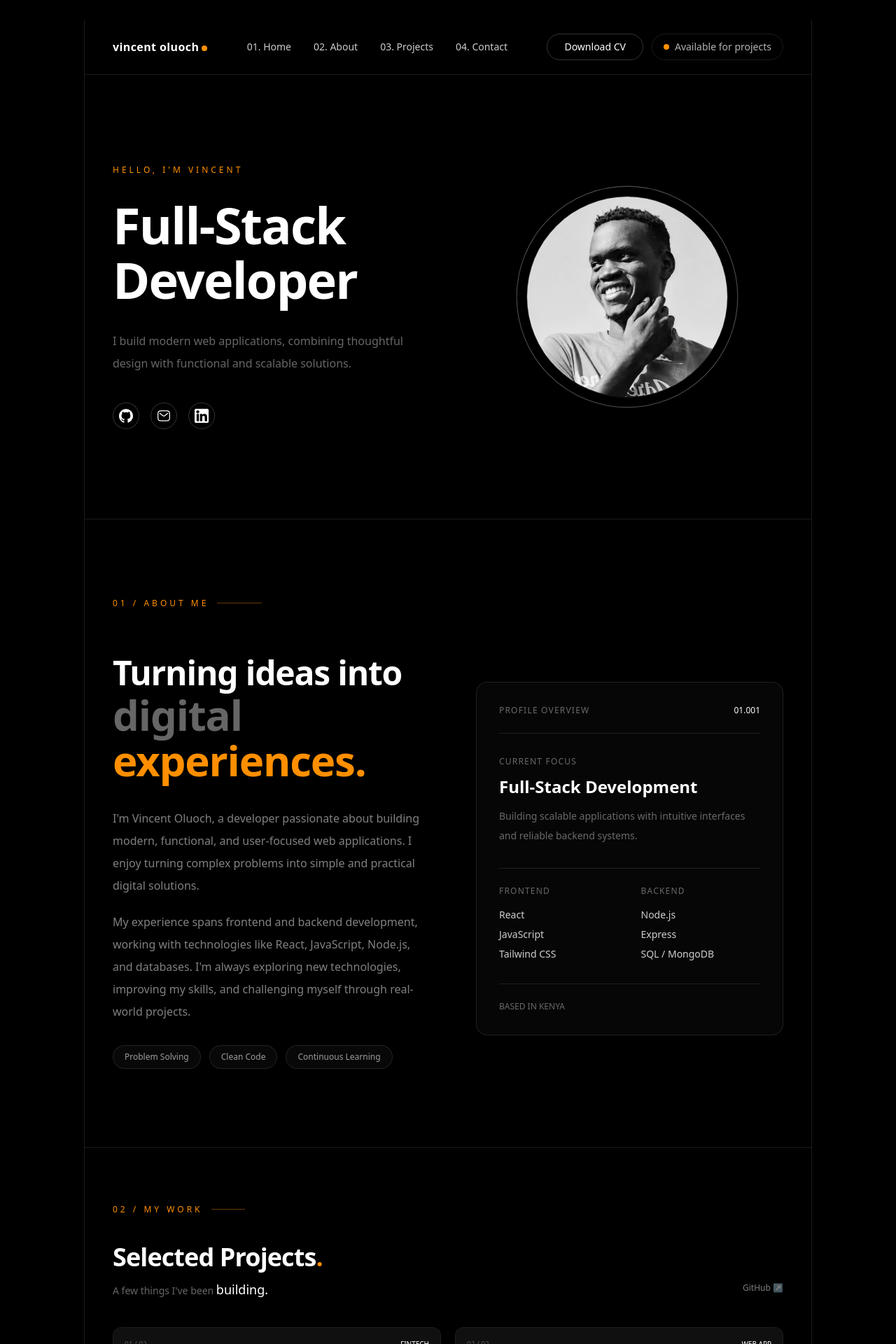
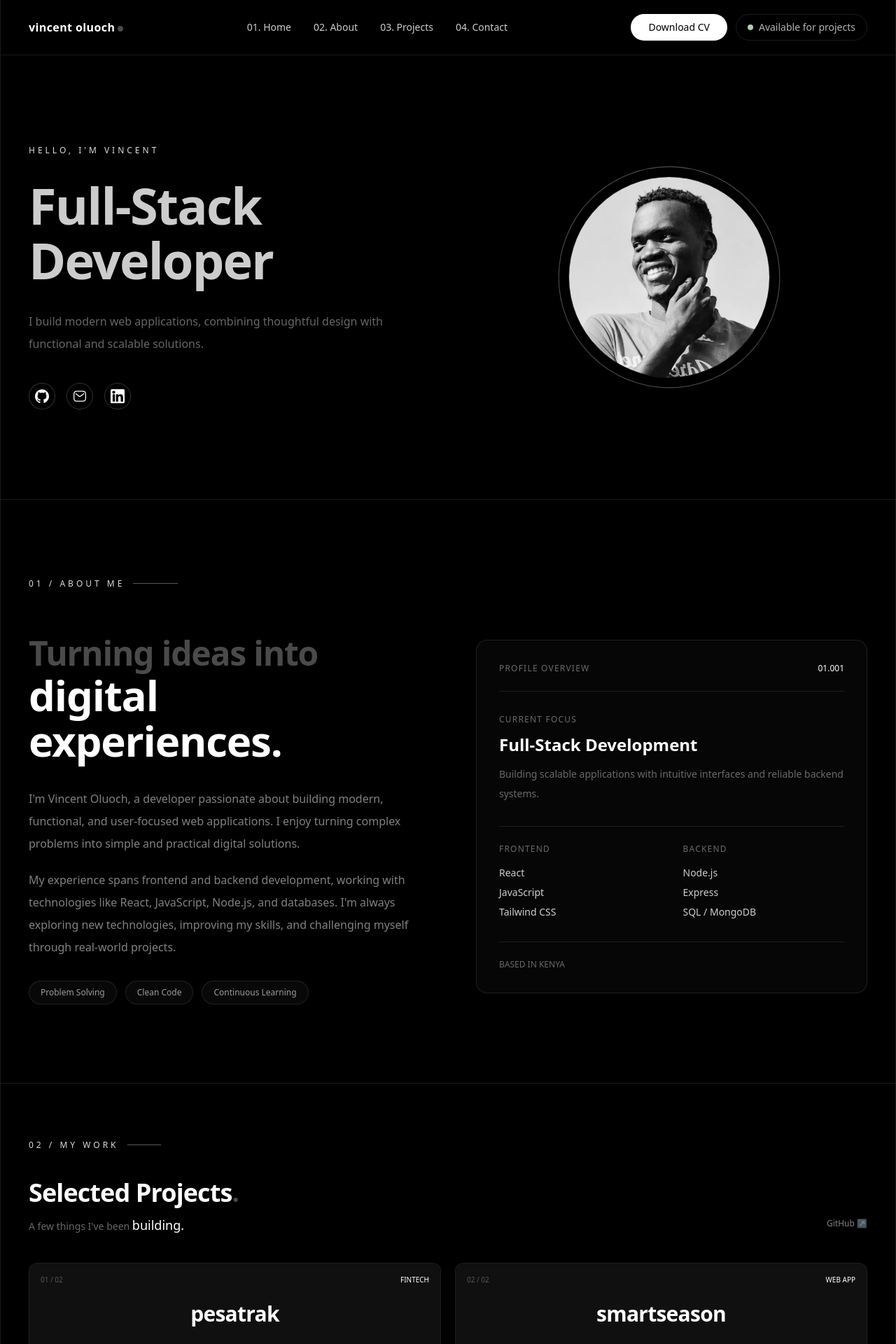
Before and after one commit to oluochvn/p20, a React (Vite) app: page / in a window 1280 px wide. Shown: the top 1920 px of the page at 70% size. Built offline with nearby package versions, Linux system fonts and the light colour scheme; some icons are missing; a web font is replaced by a local one.

Commit message:
full gray

```diff
--- a/src/App.tsx
+++ b/src/App.tsx
@@ -6,29 +6,29 @@ function App() {
   const close = () => setOpen(false);
 
   return (
-    <div className="bg-black min-h-screen text-white px-0 pt-0 pb-0 sm:px-6 sm:pt-5 sm:pb-5 md:px-12 lg:px-30 lg:pt-7 lg:pb-6">
-      <div className="sm:border-l sm:border-r border-white/10 min-h-screen overflow-x-clip">
+    <div className="bg-black min-h-screen text-white px-0 pt-0 pb-0">
+      <div className="min-h-screen border-x border-white/10 overflow-x-clip">
 
         <nav className="sticky top-0 z-50 border-b border-white/10 bg-black/80 backdrop-blur-md">
           <div className="flex justify-between items-center px-5 sm:px-10 py-4 md:py-5">
             <h1 className="font-bold text-white tracking-wide">
               vincent oluoch
-              <span className="inline-block w-2 h-2 rounded-full bg-[#FF8F00] ml-1"></span>
+              <span className="inline-block w-2 h-2 rounded-full bg-[#4A4A4A] ml-1"></span>
             </h1>
 
             <ul className="hidden md:flex gap-8 text-sm text-white/80">
-              <li><a href="#home" className="hover:text-[#FF8F00] transition-colors">01. Home</a></li>
-              <li><a href="#about" className="hover:text-[#FF8F00] transition-colors">02. About</a></li>
-              <li><a href="#projects" className="hover:text-[#FF8F00] transition-colors">03. Projects</a></li>
-              <li><a href="#contact" className="hover:text-[#FF8F00] transition-colors">04. Contact</a></li>
+              <li><a href="#home" className="hover:text-[#FF8F04A4A4A] transition-colors">01. Home</a></li>
+              <li><a href="#about" className="hover:text-[#4A4A4A] transition-colors">02. About</a></li>
+              <li><a href="#projects" className="hover:text-[[#4A4A4A]] transition-colors">03. Projects</a></li>
+              <li><a href="#contact" className="hover:text-[#[#4A4A4A]] transition-colors">04. Contact</a></li>
             </ul>
 
             <div className="hidden lg:flex items-center gap-3">
-              <a href="/cv.pdf" download className="border border-white/20 text-white px-6 py-2 text-sm rounded-full hover:border-[#FF8F00] hover:text-[#FF8F00] transition">
+              <a href="/cv.pdf" download className="border  bg-white border-white/20 text-black px-6 py-2 text-sm rounded-full hover:bg-white/75 hover:border-[#4A4A4A] hover:text-[#FF8F04A4A4A] transition">
                 Download CV
               </a>
               <div className="flex items-center gap-2 border border-white/10 px-4 py-2 rounded-full text-sm text-white/70">
-                <span className="w-2 h-2 rounded-full bg-[#FF8F00]"></span>
+                <span className="w-2 h-2 rounded-full bg-[#B1CCB1]"></span>
                 Available for projects
               </div>
             </div>
@@ -48,17 +48,17 @@ function App() {
           <div id="mobile-menu" className={`md:hidden grid transition-all duration-300 ${open ? "grid-rows-[1fr] border-t border-white/10" : "grid-rows-[0fr]"}`}>
             <div className="overflow-hidden">
               <ul className="px-5 sm:px-10 py-3 text-base text-white/80">
-                <li className="border-b border-white/5"><a href="#home" onClick={close} className="block py-3.5 hover:text-[#FF8F00] transition-colors">01. Home</a></li>
-                <li className="border-b border-white/5"><a href="#about" onClick={close} className="block py-3.5 hover:text-[#FF8F00] transition-colors">02. About</a></li>
-                <li className="border-b border-white/5"><a href="#projects" onClick={close} className="block py-3.5 hover:text-[#FF8F00] transition-colors">03. Projects</a></li>
-                <li><a href="#contact" onClick={close} className="block py-3.5 hover:text-[#FF8F00] transition-colors">04. Contact</a></li>
+                <li className="border-b border-white/5"><a href="#home" onClick={close} className="block py-3.5 hover:text-[#4A4A4A] transition-colors">01. Home</a></li>
+                <li className="border-b border-white/5"><a href="#about" onClick={close} className="block py-3.5 hover:text-[#4A4A4A] transition-colors">02. About</a></li>
+                <li className="border-b border-white/5"><a href="#projects" onClick={close} className="block py-3.5 hover:text-[#4A4A4A] transition-colors">03. Projects</a></li>
+                <li><a href="#contact" onClick={close} className="block py-3.5 hover:text-[#4A4A4A] transition-colors">04. Contact</a></li>
               </ul>
               <div className="px-5 sm:px-10 pb-6 flex flex-wrap items-center gap-3">
-                <a href="/cv.pdf" download onClick={close} className="border border-white/20 text-white px-5 py-2.5 text-sm rounded-full hover:border-[#FF8F00] hover:text-[#FF8F00] transition">
+                <a href="/cv.pdf" download onClick={close} className="border border-white/20 text-white px-5 py-2.5 text-sm rounded-full hover:border-[#4A4A4A] hover:text-[#4A4A4A] transition">
                   Download CV
                 </a>
                 <div className="flex items-center gap-2 border border-white/10 px-4 py-2.5 rounded-full text-sm text-white/70">
-                  <span className="w-2 h-2 rounded-full bg-[#FF8F00]"></span>
+                  <span className="w-2 h-2 rounded-full bg-[#4A4A4A]"></span>
                   Available for projects
                 </div>
               </div>
@@ -68,28 +68,26 @@ function App() {
 
         <section id="home" className="scroll-mt-24 max-w-7xl mx-auto px-5 sm:px-10 pt-12 pb-16 md:py-32 flex flex-col-reverse md:flex-row items-center justify-between gap-10 md:gap-16">
           <div className="flex-1 w-full">
-            <p className="text-[#FF8F00] tracking-[3px] md:tracking-[4px] text-xs mb-6 md:mb-8">
+            <p className="text-[#DBDBDB] tracking-[3px] md:tracking-[4px] text-xs mb-6 md:mb-8">
               HELLO, I'M VINCENT
             </p>
 
-            <h1 className="text-[2.75rem] sm:text-6xl md:text-7xl font-semibold leading-[1.08] tracking-tight">
+            <h1 className="text-[2.75rem] text-white/80 sm:text-6xl md:text-7xl font-semibold leading-[1.08] tracking-tight">
               Full-Stack
               <br />
               Developer
             </h1>
-
-
 
             <p className="text-white/40 mt-6 md:mt-8 text-[15px] md:text-base max-w-lg leading-7 md:leading-8">
               I build modern web applications, combining thoughtful design with functional and scalable solutions.
             </p>
 
             <div className="flex items-center gap-4 mt-8 md:mt-10">
-              <a href="https://github.com/oluochvn" target="_blank" rel="noopener noreferrer" aria-label="GitHub" className="border border-white/20 p-2.5 md:p-2 bg-black hover:border-white/40  rounded-full">
+              <a href="https://github.com/oluochvn" target="_blank" rel="noopener noreferrer" aria-label="GitHub" className="border border-white/20 p-2.5 md:p-2 bg-black hover:border-white/40 rounded-full">
                 <img src="/github.svg" alt="GitHub" className="w-5 h-5 invert" />
               </a>
 
-              <a href="mailto:theevinceke@gmail.com" aria-label="Email" className="border border-white/20 p-2.5 md:p-2 rounded-full hover:border-white/40  transition">
+              <a href="mailto:theevinceke@gmail.com" aria-label="Email" className="border border-white/20 p-2.5 md:p-2 rounded-full hover:border-white/40 transition">
                 <img src="/email.svg" alt="Email" className="w-5 h-5 invert" />
               </a>
 
@@ -109,17 +107,17 @@ function App() {
 
         <section id="about" className="scroll-mt-24 max-w-7xl mx-auto px-5 sm:px-10 py-16 md:py-28 border-t border-white/10">
           <div className="flex items-center gap-3 mb-10 md:mb-14">
-            <span className="text-[#FF8F00] text-xs tracking-[3px] md:tracking-[4px]">01 / ABOUT ME</span>
-            <div className="h-px w-12 md:w-16 bg-[#FF8F00]/40"></div>
+            <span className="text-[#DBDBDB] text-xs tracking-[3px] md:tracking-[4px]">01 / ABOUT ME</span>
+            <div className="h-px w-12 md:w-16 bg-[#DBDBDB]/40"></div>
           </div>
 
           <div className="grid grid-cols-1 md:grid-cols-2 gap-12 lg:gap-20 items-center">
             <div>
-              <h2 className="text-[2rem] sm:text-4xl md:text-5xl font-semibold tracking-tight leading-tight">
+              <h2 className="text-[2rem] sm:text-4xl text-[#4A4A4A] md:text-5xl font-semibold tracking-tight leading-tight">
                 Turning ideas into
-                <span className="text-white/40 font-playful text-5xl sm:text-6xl"> digital</span>
+                <span className="text-white font-playful text-5xl sm:text-6xl"> digital</span>
                 <br />
-                <span className="text-[#FF8F00] font-playful text-5xl sm:text-6xl">experiences.</span>
+                <span className="text-white font-playful text-5xl sm:text-6xl">experiences.</span>
               </h2>
 
               <p className="text-white/50 text-[15px] md:text-base leading-7 md:leading-8 mt-6 md:mt-8 max-w-xl">
@@ -137,7 +135,7 @@ function App() {
 
               <div className="flex flex-wrap gap-2.5 md:gap-3 mt-7 md:mt-8">
                 {["Problem Solving", "Clean Code", "Continuous Learning"].map((item) => (
-                  <span key={item} className="border border-white/10 bg-white/[0.03] px-4 py-2 rounded-full text-xs text-white/60 hover:border-[#FF8F00]/50 hover:text-[#FF8F00] transition">
+                  <span key={item} className="border border-white/10 bg-white/[0.03] px-4 py-2 rounded-full text-xs text-white/60 hover:border-[#4A4A4A]/50 hover:text-[#4A4A4A] transition">
                     {item}
                   </span>
                 ))}
@@ -148,7 +146,7 @@ function App() {
               <div className="relative border border-white/10 bg-white/[0.025] rounded-2xl p-6 sm:p-8">
                 <div className="flex justify-between items-center border-b border-white/10 pb-5 md:pb-6">
                   <span className="text-xs tracking-widest text-white/40">PROFILE OVERVIEW</span>
-                  <span className=" text-xs">01.001</span>
+                  <span className="text-xs">01.001</span>
                 </div>
 
                 <div className="py-6 md:py-8">
@@ -190,21 +188,21 @@ function App() {
 
         <section id="projects" className="scroll-mt-24 max-w-7xl mx-auto px-5 sm:px-10 py-16 md:py-20 border-t border-white/10">
           <div className="flex items-center gap-3 mb-8 md:mb-10">
-            <span className="text-[#FF8F00] text-xs tracking-[3px] md:tracking-[4px]">02 / MY WORK</span>
-            <div className="h-px w-12 bg-[#FF8F00]/40"></div>
+            <span className="text-[#DBDBDB] text-xs tracking-[3px] md:tracking-[4px]">02 / MY WORK</span>
+            <div className="h-px w-12 bg-[#DBDBDB]/40"></div>
           </div>
 
           <div className="flex justify-between items-end gap-4 mb-8 md:mb-10">
             <div>
               <h2 className="text-[1.75rem] sm:text-3xl md:text-4xl font-semibold tracking-tight">
-                Selected Projects<span className="text-[#FF8F00]">.</span>
+                Selected Projects<span className="text-[#4A4A4A]">.</span>
               </h2>
               <p className="text-white/40 text-sm mt-3">
                 A few things I've been <span className="font-playful text-white text-lg">building.</span>
               </p>
             </div>
 
-            <a href="https://github.com/oluochvn" target="_blank" rel="noopener noreferrer" className="shrink-0 py-2 text-xs text-white/50 hover:text-[#FF8F00] transition">
+            <a href="https://github.com/oluochvn" target="_blank" rel="noopener noreferrer" className="shrink-0 py-2 text-xs text-white/50 hover:text-[#4A4A4A] transition">
               GitHub ↗
             </a>
           </div>
@@ -212,11 +210,9 @@ function App() {
           <div className="grid grid-cols-1 md:grid-cols-2 gap-4 md:gap-5">
             <div className="group border border-white/10 bg-white/[0.02] rounded-xl overflow-hidden hover:border-white/20 transition">
               <div className="relative h-32 md:h-36 bg-[#101010] flex items-center justify-center">
-                <p className="text-[1.65rem] md:text-3xl font-bold tracking-tight">
-                  pesatrak
-                </p>
+                <p className="text-[1.65rem] md:text-3xl font-bold tracking-tight">pesatrak</p>
                 <span className="absolute top-4 left-4 text-[10px] text-white/30">01 / 02</span>
-                <span className="absolute top-4 right-4 text-[10px] ">FINTECH</span>
+                <span className="absolute top-4 right-4 text-[10px]">FINTECH</span>
               </div>
 
               <div className="p-5">
@@ -241,11 +237,9 @@ function App() {
 
             <div className="group border border-white/10 bg-white/[0.02] rounded-xl overflow-hidden hover:border-white/20 transition">
               <div className="relative h-32 md:h-36 bg-[#101010] flex items-center justify-center">
-                <p className="text-[1.65rem] md:text-3xl font-bold tracking-tight">
-                  smartseason
-                </p>
+                <p className="text-[1.65rem] md:text-3xl font-bold tracking-tight">smartseason</p>
                 <span className="absolute top-4 left-4 text-[10px] text-white/30">02 / 02</span>
-                <span className="absolute top-4 right-4 text-[10px] ">WEB APP</span>
+                <span className="absolute top-4 right-4 text-[10px]">WEB APP</span>
               </div>
 
               <div className="p-5">
@@ -272,8 +266,8 @@ function App() {
 
         <section id="contact" className="scroll-mt-24 max-w-7xl mx-auto px-5 sm:px-10 py-16 md:py-28 border-t border-white/10">
           <div className="flex items-center gap-3 mb-10 md:mb-14">
-            <span className="text-[#FF8F00] text-xs tracking-[3px] md:tracking-[4px]">03 / GET IN TOUCH</span>
-            <div className="h-px w-12 md:w-16 bg-[#FF8F00]/40"></div>
+            <span className="text-[#DBDBDB] text-xs tracking-[3px] md:tracking-[4px]">03 / GET IN TOUCH</span>
+            <div className="h-px w-12 md:w-16 bg-[#DBDBDB]/40"></div>
           </div>
 
           <div className="max-w-3xl mx-auto text-center">
@@ -281,9 +275,9 @@ function App() {
               HAVE A PROJECT IN MIND?
             </p>
 
-            <h2 className="text-[2.25rem] sm:text-5xl md:text-6xl font-semibold tracking-tight leading-[1.1]">
+            <h2 className="text-[2.25rem] text-[#4A4A4A] sm:text-5xl md:text-6xl font-semibold tracking-tight leading-[1.1]">
               Let's build something
-              <span className="text-[#FF8F00] font-playful text-5xl sm:text-6xl md:text-7xl font-medium"> meaningful.</span>
+              <span className="text-white font-playful text-5xl sm:text-6xl md:text-7xl font-medium"> meaningful.</span>
             </h2>
 
             <p className="text-white/40 text-sm md:text-base leading-7 md:leading-8 max-w-xl mx-auto mt-6 md:mt-7">
@@ -297,9 +291,9 @@ function App() {
             </a>
 
             <div className="flex justify-center items-center gap-8 mt-12 md:mt-14">
-              <a href="mailto:theevinceke@gmail.com" className="py-2 text-xs text-white/40 hover:text-[#FF8F00] transition">Email</a>
-              <a href="https://github.com/oluochvn" target="_blank" rel="noopener noreferrer" className="py-2 text-xs text-white/40 hover:text-[#FF8F00] transition">GitHub</a>
-              <a href="https://www.linkedin.com/in/oluochvn/" target="_blank" rel="noopener noreferrer" className="py-2 text-xs text-white/40 hover:text-[#FF8F00] transition">LinkedIn</a>
+              <a href="mailto:theevinceke@gmail.com" className="py-2 text-xs text-white/40 hover:text-[#4A4A4A] transition">Email</a>
+              <a href="https://github.com/oluochvn" target="_blank" rel="noopener noreferrer" className="py-2 text-xs text-white/40 hover:text-[#4A4A4A] transition">GitHub</a>
+              <a href="https://www.linkedin.com/in/oluochvn/" target="_blank" rel="noopener noreferrer" className="py-2 text-xs text-white/40 hover:text-[#4A4A4A] transition">LinkedIn</a>
             </div>
           </div>
 
```
